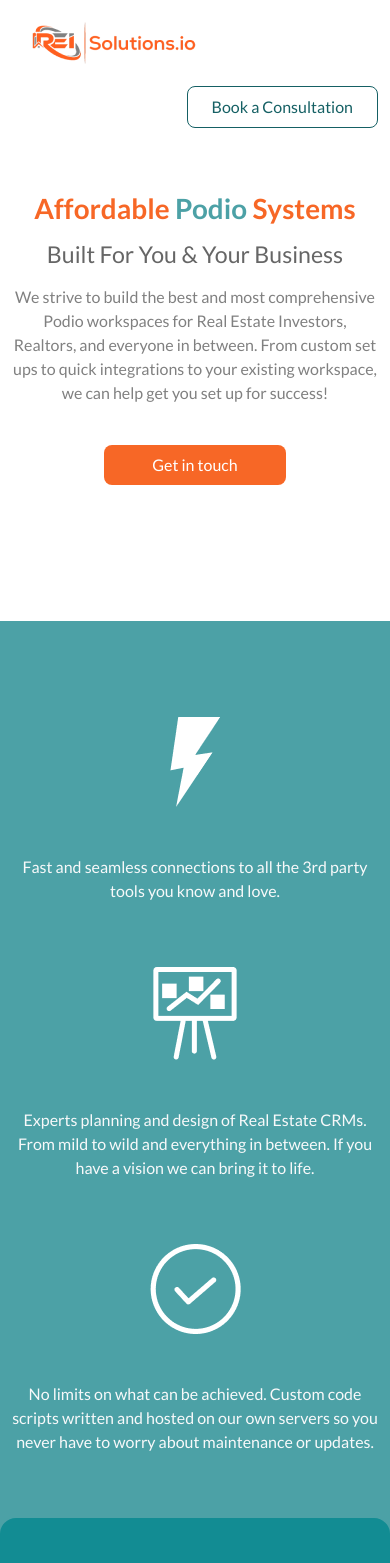
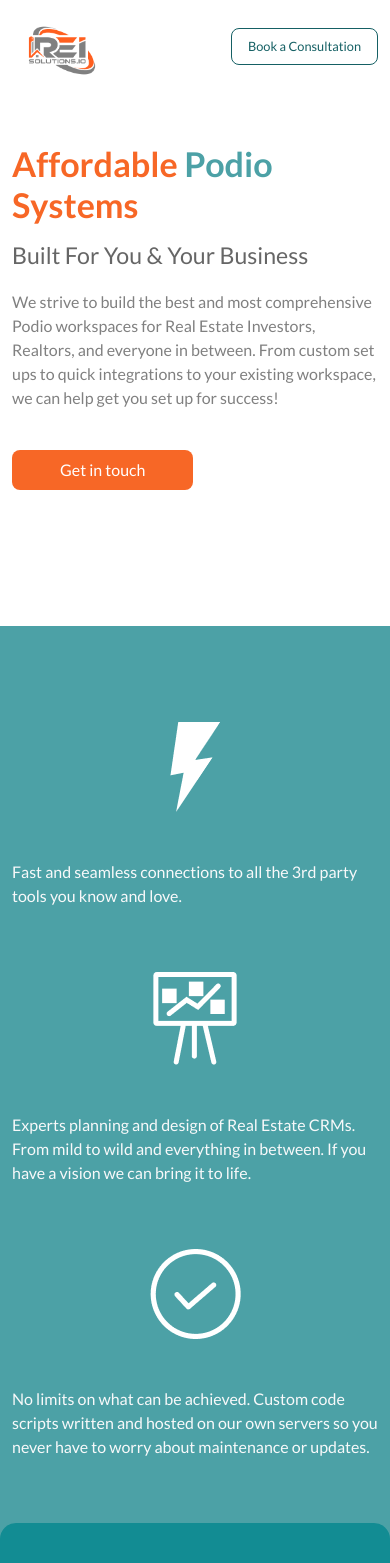
Before and after one commit to Meritdike/reiSolutions-Landing-page, a plain HTML site: page index.html in a window 390 px wide. Shown: the top 1563 px of the page. Drawn offline with Linux system fonts and the light colour scheme.

Commit message:
ch: updated header and hero section

```diff
--- a/css/style.css
+++ b/css/style.css
@@ -14,6 +14,8 @@
     --secondaryGray: #808080;
     --darkGreen: #128C93;
     --secondary-orange: #F79468;
+    --greenTint2: #7FC0C4;
+    --greenTint4: #D8F1F3;
 }
 
 .btn-outline-green {
@@ -27,8 +29,11 @@
 }
 
 .btn-outline-green:hover {
-    background-color: var(--primaryGreen);
-    color: var(--white);
+    background-color: var(--greenTint4);
+}
+
+.btn-outline-green:active {
+    background-color: var(--greenTint2);
 }
 
 .text-orange {
@@ -52,7 +57,7 @@
 }
 
 .w-60 {
-    width: 60%;
+    width: 53%;
 }
 
 .btn-orange {
@@ -80,6 +85,14 @@
     outline: none;
 }
 
+.logo-mobile {
+    width: 5em;
+}
+
+.fs-btn {
+    font-size: 0.8rem;
+}
+
 @media (max-width: 769px) {
     .w-60 {
         width: 100%;
--- a/index.html
+++ b/index.html
@@ -20,10 +20,10 @@
     <header>
         <nav class="navbar fixed-top bg-white">
             <div class="container">
-              <a class="navbar-brand" href="#"><img src="img/header-logo.png" alt="solution.oi logo" class="img-fluid"></a>
+              <a class="navbar-brand" href="#"><img src="img/header-logo.png" alt="solution.oi logo" class="img-fluid d-none d-lg-block d-md-block"><img src="img/favicon.png" alt="solution.oi logo" class="logo-mobile d-lg-none d-md-none d"></a>
                 <ul class="navbar-nav ms-auto mb-2 mb-lg-0">
                   <li class="nav-item">
-                    <a class="nav-link active" aria-current="page" href="#"><button class="px-4 py-2 rounded-3 btn-outline-green">Book a Consultation</button></a>
+                    <a class="nav-link active" aria-current="page" href="#"><button class="fs-btn px-3 py-2 rounded-3 btn-outline-green">Book a Consultation</button></a>
                   </li>
                 </ul>
             </div>
@@ -32,11 +32,11 @@
     <main>
         <!-- Hero section -->
         <section id="hero-section" class="mt-5 pt-5 pb-3">
-            <div class="container my-5 py-5">
-                <div class="text-center">
-                    <h1 class="text-orange fw-semibold">Affordable <span class="text-green">Podio</span> Systems</h1>
+            <div class="container my-5 py-lg-5 py-md-5 pb-5">
+                <div class="text-lg-center text-md-center text-start">
+                    <h1 class="text-orange fw-semibold display-4">Affordable <span class="text-green">Podio</span> Systems</h1>
                     <h3 class="text-gray py-2">Built For You & Your Business</h3>
-                    <p class="text-gray-secondary w-60 mx-auto">We strive to build the best and most comprehensive Podio workspaces for Real Estate Investors, Realtors, and everyone in between. From custom set ups to quick integrations to your existing workspace, we can help get you set up for success!</p>
+                    <p class="text-gray-secondary w-60 mx-auto pt-1">We strive to build the best and most comprehensive Podio workspaces for Real Estate Investors, Realtors, and everyone in between. From custom set ups to quick integrations to your existing workspace, we can help get you set up for success!</p>
                     <button type="button" class="my-4 px-5 py-2 rounded-3 btn-orange border-0" data-bs-toggle="modal" data-bs-target="#get-in-touch">Get in touch</button>
                 </div>
             </div>
@@ -45,17 +45,17 @@
         <section id="about-us" class="py-5">
             <div class="container py-5">
                 <div class="row">
-                    <div class="col-lg-4 col-md-6 col-12 text-center">
+                    <div class="col-lg-4 col-md-4 col-12 text-center">
                         <img src="img/lightening.png" alt="lightening bolt" class="img-fluid">
-                        <p class="text-light py-5">Fast and seamless connections to all the 3rd party tools you know and love.</p>
+                        <p class="text-light py-5 text-start">Fast and seamless connections to all the 3rd party tools you know and love.</p>
                     </div>
-                    <div class="col-lg-4 col-md-6 col-12 text-center">
+                    <div class="col-lg-4 col-md-4 col-12 text-center">
                         <img src="img/board.png" alt="board" class="img-fluid">
-                        <p class="text-light py-5">Experts planning and design of Real Estate CRMs. From mild to wild and everything in between. If you have a vision we can bring it to life.</p>
+                        <p class="text-light py-5 text-start">Experts planning and design of Real Estate CRMs. From mild to wild and everything in between. If you have a vision we can bring it to life.</p>
                     </div>
-                    <div class="col-lg-4 col-md-6 col-12 text-center">
+                    <div class="col-lg-4 col-md-4 col-12 text-center">
                         <img src="img/check-icon.png" alt="check icon" class="img-fluid">
-                        <p class="text-light py-5">No limits on what can be achieved. Custom code scripts written and hosted on our own servers so you never have to worry about maintenance or updates. </p>
+                        <p class="text-light py-5 text-start">No limits on what can be achieved. Custom code scripts written and hosted on our own servers so you never have to worry about maintenance or updates. </p>
                     </div>
                 </div>
                 <div class="row">
```
Also changed, not shown: img/rei-hand.png (added).
